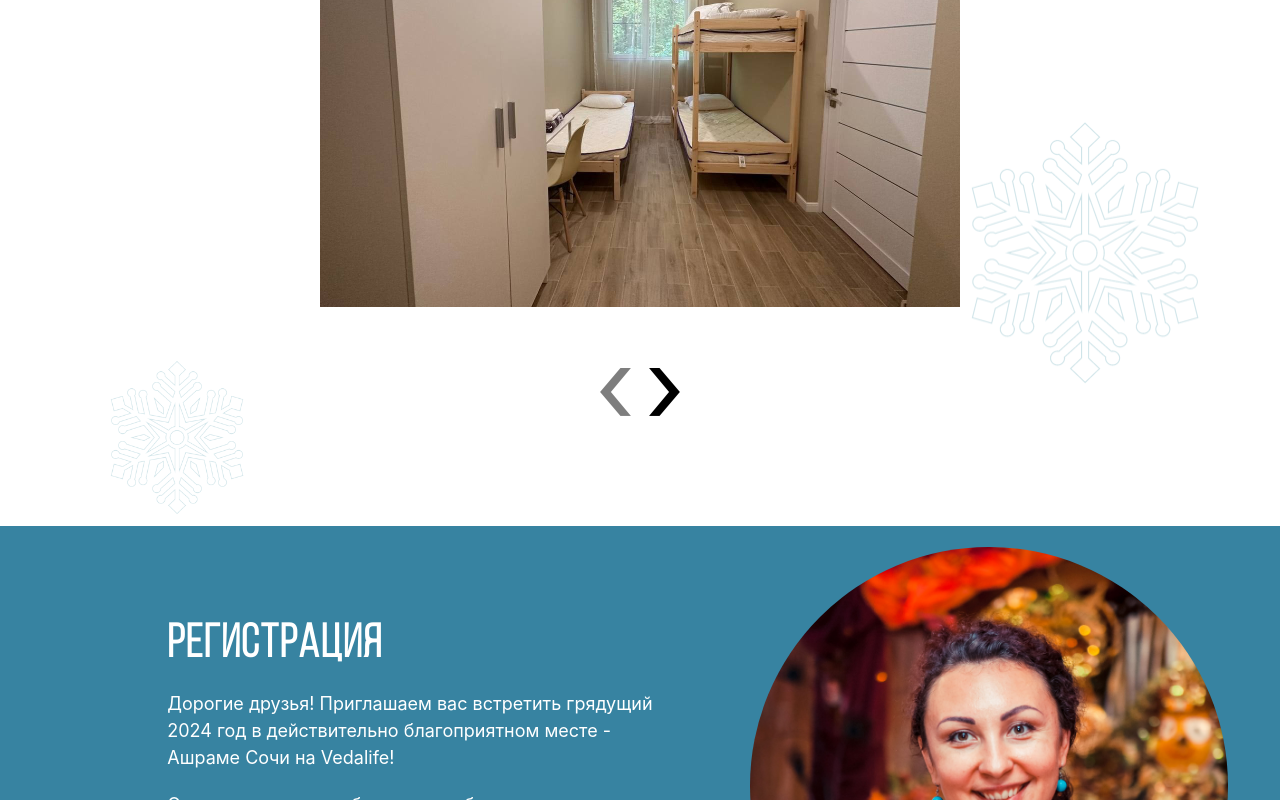
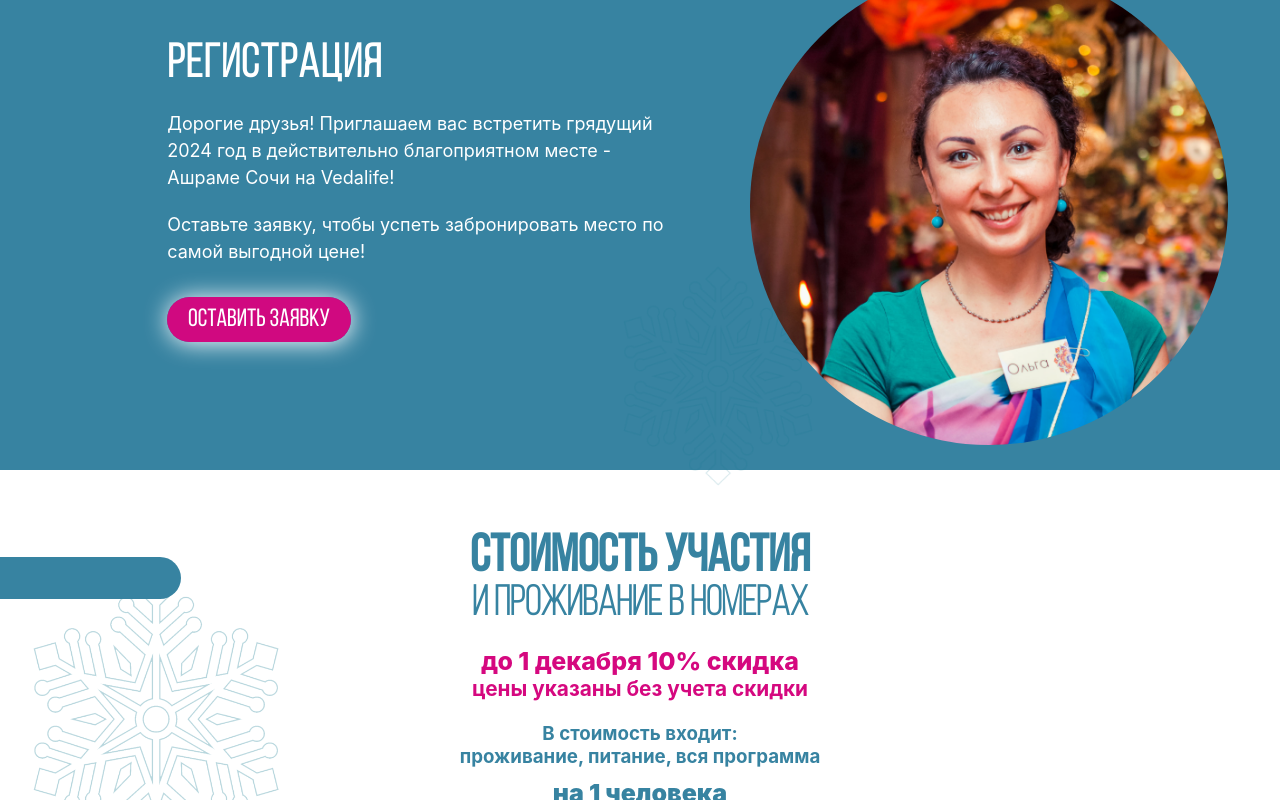
Before and after one commit to Lokteeva/vedalife2024, a React (Create React App) app: page / in a window 1280 px wide. Shown: the part 10833-11633 px from the top of the page. Built offline with nearby package versions, Linux system fonts and the light colour scheme.

Commit message:
редакция 9

```diff
--- a/src/App.css
+++ b/src/App.css
@@ -1193,6 +1193,24 @@ body {
   text-align: center;
   color: var(--darkBlue);
   padding-bottom: calc(var(--index) * 2);
+  padding-top: calc(var(--index) * 1);
+}
+.price h4 {
+  color: var(--darkPink);
+  text-align: center;
+ font-size: calc(var(--index) * 1);
+}
+.price h4 strong{
+ font-weight: 800;
+ font-size: calc(var(--index) * 1.2);
+}
+.price h5 {
+  color: var(--darkBlue);
+  text-align: center;
+ font-size: calc(var(--index) * 1.2);
+ margin-top: calc(var(--index) * -1.5);
+ font-weight: 900;
+ padding-bottom: calc(var(--index) * 2);
 }
 .price p {
   color: var(--pink);
--- a/src/components/hram.js
+++ b/src/components/hram.js
@@ -34,9 +34,9 @@ function Hram() {
 
       <img className="hram__img" src="./image/img9.jpg" alt="img" />
 
-      <video className='videoRoot' width="180" height="320" controls >
+      {/* <video className='videoRoot' width="180" height="320" controls >
       <source src={video} type="video/mp4"/>
-     </video>
+     </video> */}
 
 
       <img className="hram__img-snowflake" src="./image/snowflake.png" alt="snowflake" />
--- a/src/components/price.js
+++ b/src/components/price.js
@@ -13,7 +13,11 @@ function Price() {
        <section className={`price ${inView ? 'active' : ''}`}>
     <h2> <strong>стоимость участия</strong><br/>
 и проживание в номерах</h2>
-<h3>В стоимость входит:<br/> проживание, питание, вся программа</h3>
+<h4><strong>до 1 декабря 10% скидка</strong></h4>
+<h4>цены указаны без учета скидки</h4>
+<h3>В стоимость входит:<br/> проживание, питание, вся программа  </h3>
+<h5>на 1 человека</h5>
+
     <table className="price__table">
       <tbody>
         <tr >
@@ -60,7 +64,7 @@ function Price() {
     </table>
 
     <p>
-    При оплате <strong>до 15 ноября</strong> <br/> 2 дня ОТДЫХА в ашраме<br/> до или после фестиваля <strong>БЕСПЛАТНО!</strong>
+    При оплате <strong>до 1 декабря</strong> <br/> 2 дня ОТДЫХА в ашраме<br/> до или после фестиваля <strong>БЕСПЛАТНО!</strong>
     </p>
 
     <button className="price__btn1"></button>
```
